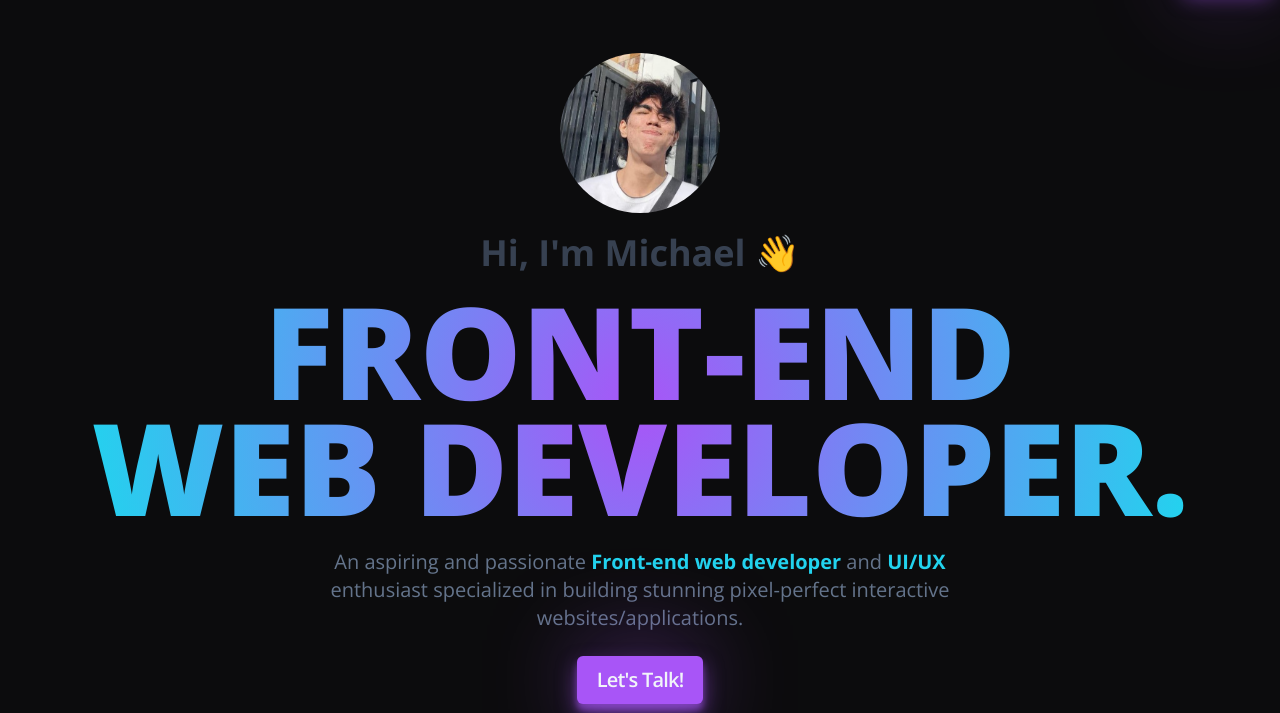
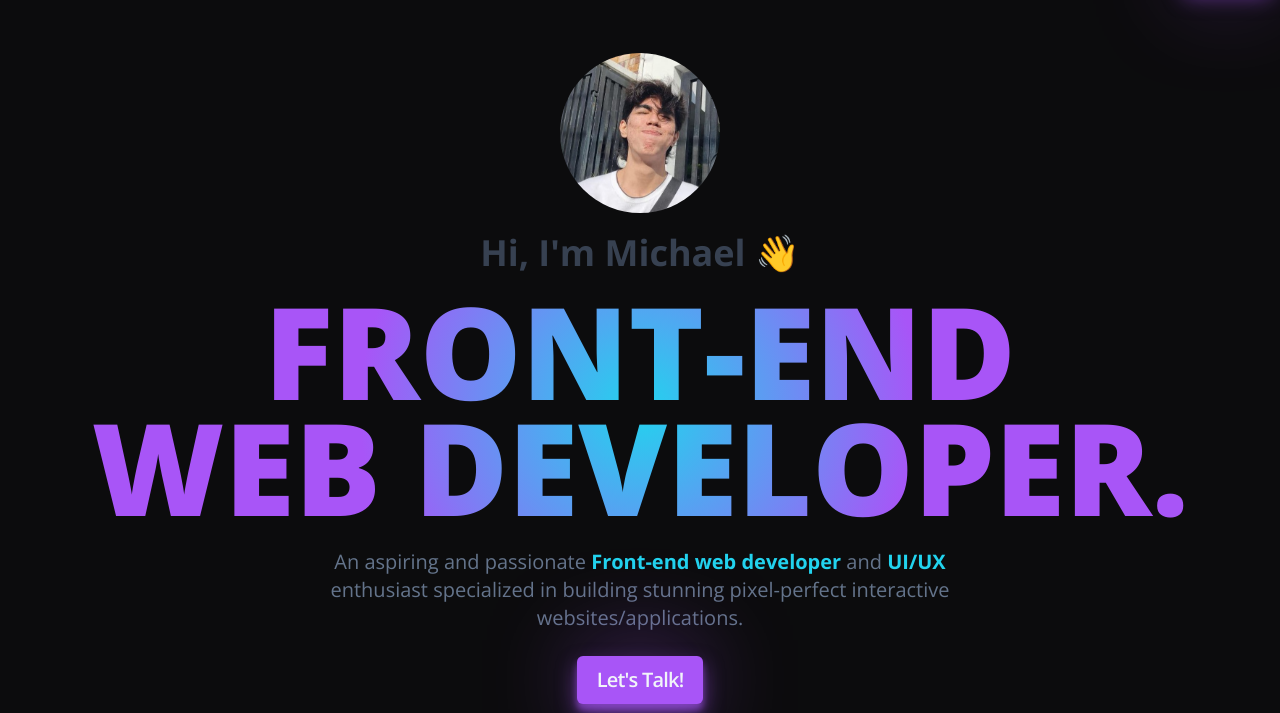
Before and after one commit to Maykiyel/Portfolio-Website, a website built with Vite: page index.html in a window 1280 px wide. Shown: the part 87-800 px from the top of the page. Built offline with nearby package versions, Linux system fonts and the light colour scheme.

Commit message:
color change

```diff
--- a/styles/components/hero.css
+++ b/styles/components/hero.css
@@ -23,9 +23,10 @@
 .hero__title {
   background: -webkit-radial-gradient(
     circle,
-    rgba(168, 85, 247, 1) 0%,
-    rgba(34, 211, 238, 1) 100%
+    rgba(34, 211, 238, 1) 0%,
+    rgba(168, 85, 247, 1) 50%
   );
+  background-clip: text;
   -webkit-background-clip: text;
   -webkit-text-fill-color: transparent;
   text-transform: uppercase;
```
